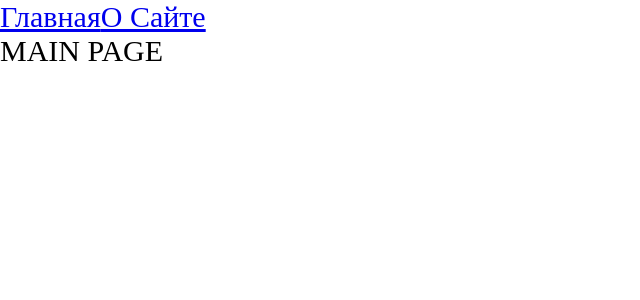
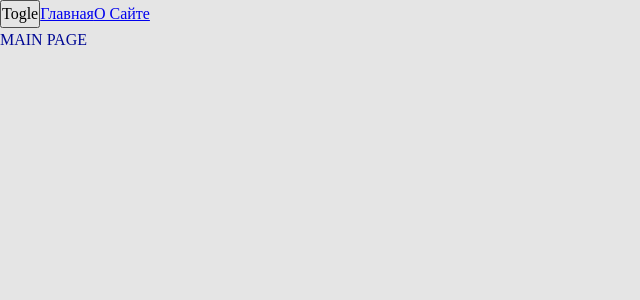
Before and after one commit to DK-0x3/ReactOne, a React app: page / in a window 1280 px wide. Shown: the top 300 px of the page, without its empty margins (0-640 px from the left). Built offline with nearby package versions, Linux system fonts and the light colour scheme.

Commit message:
Урок 7
* Организация стилей. Добавляем темы

```diff
--- a/src/App.tsx
+++ b/src/App.tsx
@@ -1,12 +1,16 @@
-import React, {Suspense} from 'react';
-import {Link, Route, Routes} from 'react-router-dom'
-import './index.scss';
-import {AboutPageAsync} from "./pages/AboutPage/AboutPage.async";
-import {MainPageAsync} from "./pages/MainPage/MainPage.async";
+import React, { Suspense } from 'react';
+import { Link, Route, Routes } from 'react-router-dom'
+import './styles/index.scss';
+import { AboutPageAsync } from "./pages/AboutPage/AboutPage.async";
+import { MainPageAsync } from "./pages/MainPage/MainPage.async";
+import { useTheme } from "./theme/useTheme";
 
 const App = () => {
+    const {theme, toggleTheme} = useTheme();
+
     return (
-        <div className="app">
+        <div className={`app ${theme}`}>
+            <button onClick={toggleTheme}>Togle</button>
             <Link to={'/'}>Главная</Link>
             <Link to={'/about'}>О Сайте</Link>
             <Suspense fallback={<div>Loading...</div>}>
--- a/src/index.scss
+++ /dev/null
@@ -1,9 +0,0 @@
-* {
-  margin: 0;
-  padding: 0;
-  box-sizing: border-box;
-}
-
-.app {
-  font-size: 30px;
-}
--- a/src/index.tsx
+++ b/src/index.tsx
@@ -1,11 +1,14 @@
 import { render } from 'react-dom'
 import App from "./App";
-import './index.scss';
+import './styles/index.scss';
 import {BrowserRouter} from "react-router-dom";
+import ThemeProvider from "./theme/ThemeProvider";
 
 render (
     <BrowserRouter>
-        <App />
+        <ThemeProvider>
+            <App />
+        </ThemeProvider>
     </BrowserRouter>,
     document.getElementById('root'),
 )
--- /dev/null
+++ b/src/styles/index.scss
@@ -0,0 +1,13 @@
+@import "reset";
+@import "variables/global";
+@import "themes/dark";
+@import "themes/normal";
+
+.app {
+  font: var(--font-m);
+
+  background: var(--bg-color);
+  color: var(--primary-color);
+
+  min-height: 100vh;
+}
--- /dev/null
+++ b/src/styles/reset.scss
@@ -0,0 +1,13 @@
+* {
+  margin: 0;
+  padding: 0;
+  box-sizing: border-box;
+}
+
+input,
+button,
+textarea,
+select {
+  margin: 0;
+  font: inherit;
+}
--- /dev/null
+++ b/src/styles/themes/dark.scss
@@ -0,0 +1,6 @@
+.app.dark {
+  --bg-color: #1e1e2e;
+
+  --primary-color: #cdd6f4;
+  --secondary-color: #b4befe;
+}
--- /dev/null
+++ b/src/styles/themes/normal.scss
@@ -0,0 +1,6 @@
+.app.light {
+  --bg-color: #e5e5e5;
+
+  --primary-color: #000994;
+  --secondary-color: #0081ff;
+}
--- /dev/null
+++ b/src/styles/variables/global.scss
@@ -0,0 +1,11 @@
+:root {
+  --font-family-main: "Comfortaa Medium", "Times New Roman", Serif;
+
+  --font-size-m: 16px;
+  --font-line-m: 24px;
+  --font-m: var(--font-size-m) / var(--font-line-m) var(--font-family-main);
+
+  --font-size-l: 24px;
+  --font-line-l: 32px;
+  --font-l: var(--font-size-l) / var(--font-line-l) var(--font-family-main);
+}
--- /dev/null
+++ b/src/theme/ThemeContext.ts
@@ -0,0 +1,15 @@
+import {createContext} from "react";
+
+export enum Theme {
+    LIGHT = 'light',
+    DARK = 'dark',
+}
+
+export interface ThemeContextProps {
+    theme?: Theme;
+    setTheme: (theme: Theme) => void;
+}
+
+export const ThemeContext = createContext<ThemeContextProps>({theme: Theme.LIGHT, setTheme: ()=>void {}});
+
+export const LOCAL_STORAGE_THEME_KEY = 'theme';
--- /dev/null
+++ b/src/theme/ThemeProvider.tsx
@@ -0,0 +1,21 @@
+import {LOCAL_STORAGE_THEME_KEY, Theme, ThemeContext} from "./ThemeContext";
+import {FC, useMemo, useState} from "react";
+
+const defaultTheme = localStorage.getItem("LOCAL_STORAGE_THEME_KEY") as Theme || Theme.LIGHT;
+
+const ThemeProvider: FC = ({children}) => {
+    const [theme, setTheme] = useState<Theme>(defaultTheme);
+
+    const defaultProps = useMemo(() => ({
+        theme: theme,
+        setTheme: setTheme,
+    }), [theme]);
+
+    return (
+        <ThemeContext.Provider value={defaultProps}>
+            {children}
+        </ThemeContext.Provider>
+    )
+}
+
+export default ThemeProvider;
--- /dev/null
+++ b/src/theme/useTheme.ts
@@ -0,0 +1,19 @@
+import {LOCAL_STORAGE_THEME_KEY, Theme, ThemeContext} from "./ThemeContext";
+import {useContext} from "react";
+
+interface UseThemeResult {
+    toggleTheme: () => void;
+    theme: Theme;
+}
+
+export function useTheme(): UseThemeResult {
+    const {theme, setTheme} = useContext(ThemeContext);
+
+    const toggleTheme = () => {
+        const newTheme = theme === Theme.LIGHT ? Theme.DARK : Theme.LIGHT;
+        setTheme(newTheme);
+        localStorage.setItem(LOCAL_STORAGE_THEME_KEY, newTheme);
+    }
+
+    return { theme, toggleTheme };
+}
```
